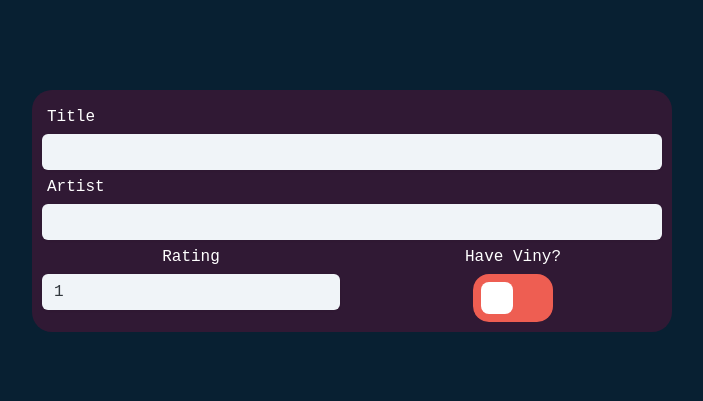
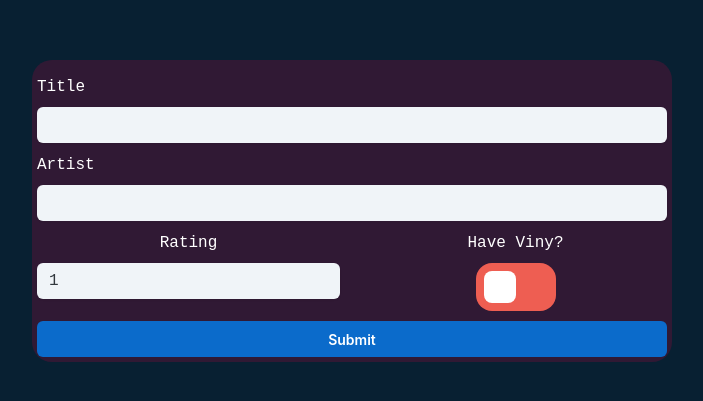
Before and after one commit to mkirby528/music-review-ui, a React (Create React App) app: page /add in a window 1280 px wide. Shown: the part 189-590 px from the top of the page, without its empty margins (288-991 px from the left). Built offline with nearby package versions, Linux system fonts and the light colour scheme.

Commit message:
add form functionality

```diff
--- a/src/App/Pages/AddReview/index.css
+++ b/src/App/Pages/AddReview/index.css
@@ -1,7 +1,7 @@
 .add-review-form {
     width: 50%;
 
-    padding: 10px;
+    padding: 5px;
     border-radius: 20px;
     margin: auto;
     font-family: monospace;
@@ -9,8 +9,11 @@
 
 }
 
+.review-form-control {
+    margin-top: 10px;
+}
+
 .review-form-label {
-    margin: 5px;
     color: white;
 }
 
@@ -30,3 +33,16 @@
 .review-form-input {
     font-family: monospace !important;
 }
+
+.review-form-submit-button {
+    background-color: lime;
+    font-weight: bolder;
+    font-size: 2em;
+    font-family: monospace;
+    color: white;
+}
+
+.review-form-submit-button:hover {
+    background-color: lime !important;
+    opacity: 90%;
+}
--- a/src/App/Pages/AddReview/index.js
+++ b/src/App/Pages/AddReview/index.js
@@ -1,20 +1,19 @@
 
 import "./index.css"
 import React from "react";
-
+import axios from "axios";
 import { connect } from "react-redux";
-import { Input, Box, FormControl } from "@mui/joy";
+import { Input, Button, Box, FormControl } from "@mui/joy";
 import { FormLabel, Row } from "react-bootstrap";
 import Switch, { switchClasses } from '@mui/joy/Switch';
+import { Redirect } from "react-router-dom";
 
 
 class AddReviewPage extends React.Component {
     constructor(props) {
         super(props)
         this.state = {
-            title: "",
-            artist: "",
-            rating: -1,
+            redirectToHome: false,
             haveVinylChecked: false,
 
         }
@@ -22,16 +21,42 @@ class AddReviewPage extends React.Component {
     setChecked(value) {
         this.setState({ "haveVinylChecked": value })
     }
+    async formSubmitted(event) {
+        event.preventDefault()
+        const Title = event.target[0].value
+        const Artist = event.target[1].value
+        const Rating = event.target[2].value
+        const HaveVinyl = event.target[3].checked
+        const album = {
+            Title, Artist, Rating, HaveVinyl
+        }
+        let response = await this.postAlbumReview(album)
+        if (response.status === 201) {
+            this.setState({ redirectToHome: true })
+        }
+        console.log(response)
+    }
+    async postAlbumReview(album) {
+        const baseUrl = "https://zjixv0m4di.execute-api.us-east-1.amazonaws.com/non-prod"
+        const albumsPath = "/albums"
+        const requestURL = baseUrl + albumsPath
+
+        const response = await axios.post(requestURL, album)
+        return response
+    }
     render() {
-
+        const redirectToHome = this.state.redirectToHome;
+        if (redirectToHome) {
+            return <Redirect to="/" />
+        }
         return (
             <Box className="app-page" >
                 <form className="add-review-form"
                     onSubmit={(event) => {
-                        event.preventDefault();
+                        this.formSubmitted(event)
                     }}
                 >
-                    <FormControl>
+                    <FormControl className="review-form-control">
                         <FormLabel className="review-form-label">
                             Title
                         </FormLabel>
@@ -41,7 +66,7 @@ class AddReviewPage extends React.Component {
                             required
                         />
                     </FormControl>
-                    <FormControl>
+                    <FormControl className="review-form-control">
                         <FormLabel className="review-form-label">
                             Artist
                         </FormLabel>
@@ -52,7 +77,7 @@ class AddReviewPage extends React.Component {
                         />
                     </FormControl>
                     <Row xs={1} sm={2}>
-                        <FormControl>
+                        <FormControl className="review-form-control">
                             <FormLabel className="review-form-label text-centered">
                                 Rating
                             </FormLabel>
@@ -73,7 +98,7 @@ class AddReviewPage extends React.Component {
                             />
 
                         </FormControl>
-                        <FormControl>
+                        <FormControl className="review-form-control">
                             <FormLabel className="review-form-label text-centered">
                                 Have Viny?
                             </FormLabel>
@@ -96,9 +121,14 @@ class AddReviewPage extends React.Component {
                                         },
                                     },
                                 }}
-                            />                        </FormControl>
+                            />
+                        </FormControl>
                     </Row>
+                    <FormControl className="review-form-control">
+                        <Button className="review-form-submit-button"
 
+                            type="submit">Submit</Button>
+                    </FormControl>
                 </form>
             </Box >)
     }
```
